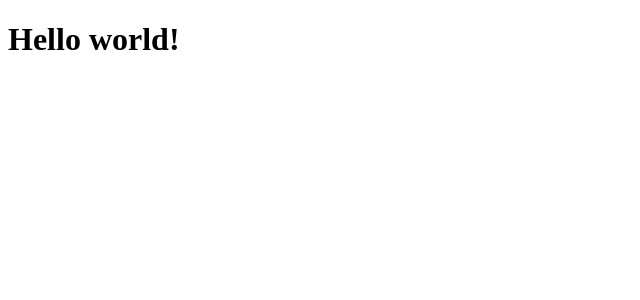
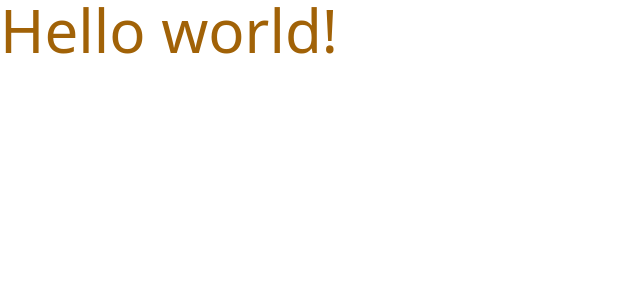
Before and after one commit to JulioJavier/Sprint2-Pro, a React (Create React App) app: page / in a window 1280 px wide. Shown: the top 300 px of the page, without its empty margins (0-640 px from the left). Built offline with nearby package versions, Linux system fonts and the light colour scheme.

Commit message:
actualizando 2

```diff
--- a/src/App.js
+++ b/src/App.js
@@ -1,7 +1,7 @@
 function App() {
   return (
     <div>
-      <h1 className="text-3xl font-bold underline">Hello world!</h1>
+      <h1 className="text-6xl text-yellow-700">Hello world!</h1>
     </div>
   );
 }
--- a/src/index.js
+++ b/src/index.js
@@ -1,5 +1,6 @@
 import React from 'react';
 import ReactDOM from 'react-dom/client';
+import './index.css';
 import App from './App';
 
 
```
